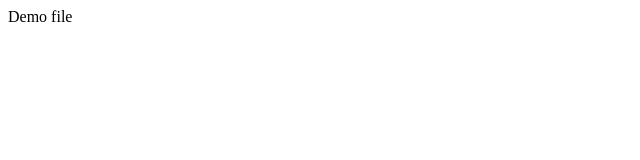
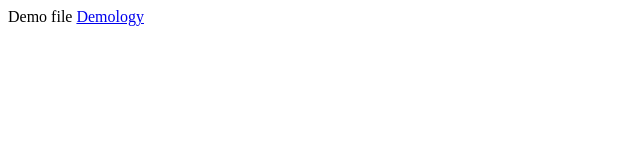
Before and after one commit to Utepov11/netolog-demo, a plain HTML site: page index.html in a window 1280 px wide. Shown: the full height of the page, 0-640 px from the left. Drawn offline with Linux system fonts and the light colour scheme.

Commit message:
Link Demology added

```diff
--- a/index.html
+++ b/index.html
@@ -7,5 +7,6 @@
 </head>
 <body>
     Demo file
+    <a href="#">Demology</a>
 </body>
 </html>
```
